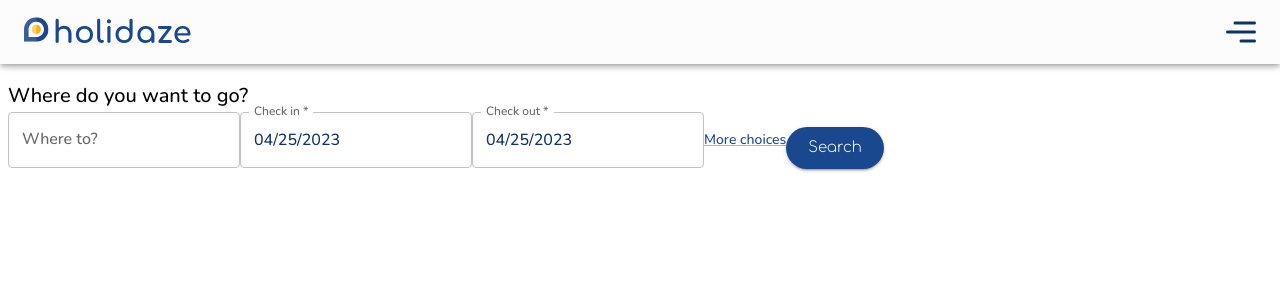
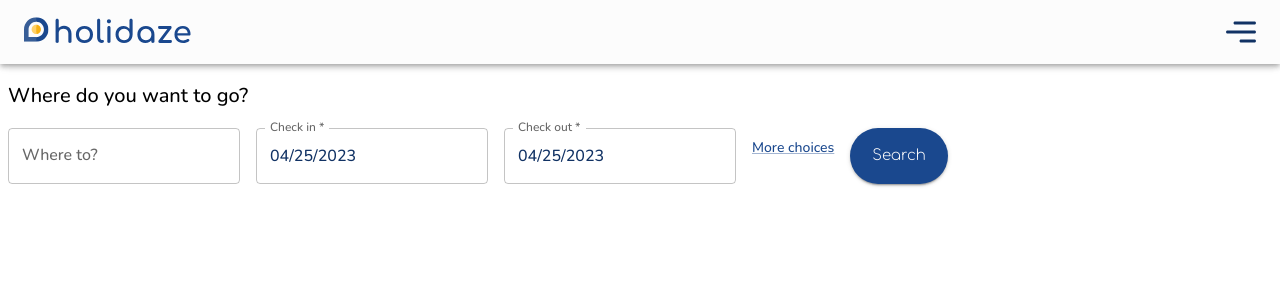
Before and after one commit to SiriHoyas/Holidaze, a React (Vite) app: page / in a window 1280 px wide. Shown: the top 300 px of the page. Built offline with nearby package versions, Linux system fonts and the light colour scheme.

Commit message:
adds jsx to auth page

```diff
--- a/src/components/DatePicker/index.jsx
+++ b/src/components/DatePicker/index.jsx
@@ -16,8 +16,12 @@ function DateRangePicker() {
 
   return (
     <LocalizationProvider dateAdapter={AdapterDayjs}>
-      <DatePicker disablePast={true} value={checkInDate} onChange={(newValue) => setcheckInDate(newValue)} label="Check in *" />
-      <DatePicker disablePast={true} value={checkOutDate} onChange={(newValue) => setcheckOutDate(newValue)} label="Check out *" />
+      <Grid item rowGap={2} columnGap={2}>
+        <DatePicker disablePast={true} value={checkInDate} onChange={(newValue) => setcheckInDate(newValue)} label="Check in *" />
+      </Grid>
+      <Grid item rowGap={2} columnGap={2}>
+        <DatePicker disablePast={true} value={checkOutDate} onChange={(newValue) => setcheckOutDate(newValue)} label="Check out *" />
+      </Grid>
     </LocalizationProvider>
   );
 }
--- a/src/components/Search/index.jsx
+++ b/src/components/Search/index.jsx
@@ -1,4 +1,4 @@
-import { Grid, Button as MuiButton, TextField, Typography } from "@mui/material";
+import { Grid, TextField, Typography } from "@mui/material";
 
 import Button from "../UI/Button";
 import DateRangePicker from "../DatePicker";
@@ -15,8 +15,10 @@ function Search() {
   }
 
   return (
-    <Grid container direction="column" sx={{ mt: "5rem" }}>
-      <Typography variant="h6">Where do you want to go?</Typography>
+    <Grid container direction={{ xs: "column", md: "row" }} xs={11} md={12} rowGap={2} columnGap={2} sx={{ mt: "5rem" }}>
+      <Grid container sx={12}>
+        <Typography variant="h6">Where do you want to go?</Typography>
+      </Grid>
       <Grid item>
         <TextField
           id="outlined-basic"
@@ -26,12 +28,14 @@ function Search() {
           }}
           variant="outlined"
         />
-        <DateRangePicker />
-        <Link sx={{ marginTop: "10px" }} variant="body2" onClick={openChoices}>
-          More choices
-        </Link>
+      </Grid>
+      <DateRangePicker />
+      <Link sx={{ marginTop: "10px" }} variant="body2" onClick={openChoices} alignContent={"flex-start"}>
+        More choices
+      </Link>
+      <Button label="Search" size={"large"} />
+      <Grid container direction={{ xs: "column", md: "row" }}>
         {showMoreChoices && <MoreChoices />}
-        <Button label="Search" size={"large"} sx={{ marginTop: "15px" }} />
       </Grid>
     </Grid>
   );
--- a/src/components/ui/Button/index.jsx
+++ b/src/components/ui/Button/index.jsx
@@ -4,7 +4,6 @@ import { motion } from "framer-motion";
 import { styled } from "@mui/system";
 
 const ShapedButton = styled(MuiButton)(({ squared }) => ({
-  // width: "100%",
   borderRadius: squared ? "6px" : "30px",
 }));
 
--- a/src/components/ui/brand/LogoHorizontal.jsx
+++ b/src/components/ui/brand/LogoHorizontal.jsx
@@ -1,7 +1,7 @@
 function LogoHorizontal() {
   return (
     <svg width="168" height="35" viewBox="0 0 168 35" fill="none" xmlns="http://www.w3.org/2000/svg">
-      <g clip-path="url(#clip0_154_3608)">
+      <g clipPath="url(#clip0_154_3608)">
         <path d="M12.2607 2.13232L11.7817 4.31418L12.2607 6.71108C16.4966 6.71108 19.9428 10.1572 19.9428 14.3932C19.9428 18.6291 16.4966 22.0753 12.2607 22.0753L11.7817 24.0416L12.2607 26.654C19.0322 26.654 24.5215 21.1647 24.5215 14.3932C24.5215 7.62169 19.0322 2.13232 12.2607 2.13232Z" fill="#1A488E" />
         <path d="M16.8903 14.3932C16.8903 11.8363 14.8175 9.76355 12.2607 9.76355L11.7817 14.3932L12.2607 19.0228C14.8175 19.0228 16.8903 16.95 16.8903 14.3932Z" fill="#F7B115" />
         <path d="M4.57876 22.0753V14.3932C4.57876 10.1572 8.02492 6.71108 12.2609 6.71108V2.13232C5.48936 2.13232 0 7.62169 0 14.3932V26.654H12.2609V22.0753H4.57876Z" fill="#385E97" />
--- a/src/components/ui/icons/MenuIcon.jsx
+++ b/src/components/ui/icons/MenuIcon.jsx
@@ -1,7 +1,7 @@
 function MenuIcon() {
   return (
     <svg width="30" height="30" viewBox="0 0 30 30" fill="none" xmlns="http://www.w3.org/2000/svg">
-      <g clip-path="url(#clip0_154_3292)">
+      <g clipPath="url(#clip0_154_3292)">
         <path d="M7.5 6C7.5 5.1716 8.1716 4.5 9 4.5H28.5C29.3284 4.5 30 5.1716 30 6C30 6.8284 29.3284 7.5 28.5 7.5H9C8.1716 7.5 7.5 6.82834 7.5 6ZM28.5 13.5H1.5C0.671602 13.5 0 14.1717 0 15C0 15.8284 0.671602 16.5 1.5 16.5H28.5C29.3284 16.5 30 15.8284 30 15C30 14.1717 29.3284 13.5 28.5 13.5ZM28.5 22.5H15C14.1717 22.5 13.5 23.1716 13.5 24C13.5 24.8283 14.1717 25.5 15 25.5H28.5C29.3284 25.5 30 24.8283 30 24C30 23.1716 29.3284 22.5 28.5 22.5Z" fill="#113264" />
       </g>
       <defs>
--- a/src/pages/Authentication.jsx
+++ b/src/pages/Authentication.jsx
@@ -1,5 +1,19 @@
+import Button from "../components/UI/Button";
+import { Grid } from "@mui/material";
+import LogoVertical from "../components/UI/brand/LogoVertical";
+
 function Authentication() {
-  return <>Authentication</>;
+  return (
+    <Grid container xs={11} direction={{ xs: "column", md: "row" }} sx={{ mt: "4rem" }}>
+      <Grid item md={6}>
+        <LogoVertical />
+      </Grid>
+      <Grid item md={6}>
+        <Button label="Login" fullWidth sx={{ mb: ".5rem" }} link={"login"} />
+        <Button label="Register Account" fullWidth link={"register"} />
+      </Grid>
+    </Grid>
+  );
 }
 
 export default Authentication;
```
Also changed, not shown: src/components/ui/brand/LogoVertical.jsx (+1 -1 lines).
